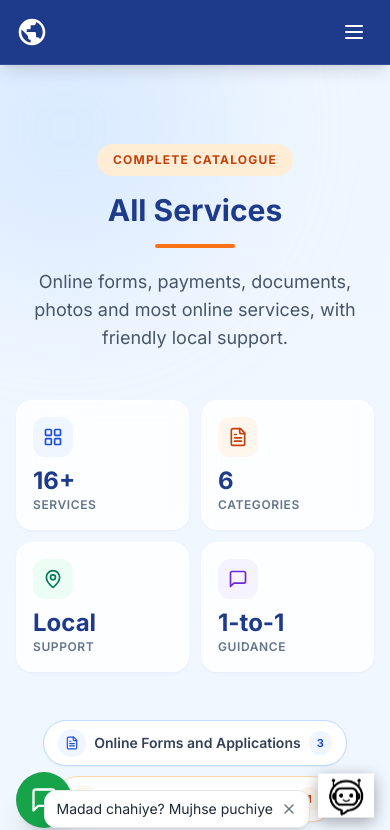
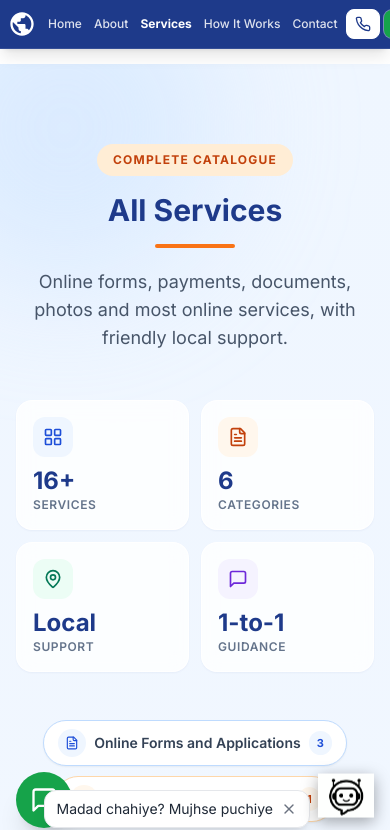
Before and after one commit to jyotiyadav812-yadav/bhanpura-csc-website, a React (Vite) app in the folder frontend/: page /services in a window 390 px wide. Shown: the top 830 px of the page. Built offline with nearby package versions, Linux system fonts and the light colour scheme.

Commit message:
frontend: full-width navbar visible on all screen sizes

```diff
--- a/frontend/src/components/Navbar.tsx
+++ b/frontend/src/components/Navbar.tsx
@@ -40,21 +40,22 @@ export function Navbar() {
         className="fixed top-0 left-0 right-0 z-50 bg-blue-900 shadow-lg border-b border-white/10"
         role="banner"
       >
-      <nav className="max-w-7xl mx-auto px-4 sm:px-6 lg:px-8" aria-label="Main navigation">
-        <div className="flex items-center justify-between h-16 lg:h-20">
+        <nav className="w-full px-2 sm:px-4 md:px-6 lg:px-8" aria-label="Main navigation">
+          <div className="flex items-center justify-between h-12 sm:h-14 md:h-16 lg:h-20 gap-2">
             <Link
               to="/"
               onClick={handleNavClick('/')}
-            className="flex items-center gap-2 text-white font-bold text-xl lg:text-2xl focus:outline-none focus:ring-2 focus:ring-white focus:ring-offset-2 focus:ring-offset-blue-900 rounded-md"
+              className="flex items-center gap-1.5 sm:gap-2 text-white font-bold text-base sm:text-lg md:text-xl lg:text-2xl focus:outline-none focus:ring-2 focus:ring-white focus:ring-offset-2 focus:ring-offset-blue-900 rounded-md flex-shrink-0"
               aria-label={`${businessConfig.name} - Home`}
             >
-            <svg className="w-8 h-8 text-white" fill="currentColor" viewBox="0 0 24 24" aria-hidden="true">
+              <svg className="w-7 h-7 text-white" fill="currentColor" viewBox="0 0 24 24" aria-hidden="true">
                 <path d="M12 2C6.48 2 2 6.48 2 12s4.48 10 10 10 10-4.48 10-10S17.52 2 12 2zm-1 17.93c-3.95-.49-7-3.85-7-7.93 0-.62.08-1.21.21-1.79L9 15v1c0 1.1.9 2 2 2v1.93zm6.9-2.54c-.26-.81-1-1.39-1.9-1.39h-1v-3c0-.55-.45-1-1-1H8v-2h2c.55 0 1-.45 1-1V7h2c1.1 0 2-.9 2-2v-.41c2.93 1.19 5 4.06 5 7.41 0 2.08-.8 3.97-2.1 5.39z"/>
               </svg>
-            <span className="hidden sm:block">{businessConfig.name}</span>
+              <span className="hidden xs:inline sm:hidden md:inline">{businessConfig.name}</span>
             </Link>
 
-          <div className="hidden lg:flex lg:items-center lg:gap-8">
+          <div className="flex flex-1 items-center justify-between gap-1 sm:gap-2">
+            <div className="flex items-center gap-1 sm:gap-2 md:gap-4 lg:gap-6 overflow-x-auto no-scrollbar">
               {navItems.map(item => (
                 <NavLink
                   key={item.href}
@@ -62,7 +63,7 @@ export function Navbar() {
                   onClick={handleNavClick(item.href)}
                   className={({ isActive }) =>
                     cn(
-                    'text-sm font-medium transition-colors duration-200 relative after:content-[\"\"] after:absolute after:left-0 after:-bottom-1 after:h-0.5 after:bg-orange-500 after:transition-all after:duration-300',
+                      'whitespace-nowrap text-xs sm:text-sm font-medium transition-colors duration-200 relative after:content-[\"\"] after:absolute after:left-0 after:-bottom-1 after:h-0.5 after:bg-orange-500 after:transition-all after:duration-300 py-1 px-1',
                       isActive
                         ? 'text-white font-bold after:w-full'
                         : 'text-white/85 hover:text-white after:w-0 hover:after:w-full'
@@ -75,89 +76,30 @@ export function Navbar() {
               ))}
             </div>
 
-          <div className="hidden lg:flex lg:items-center lg:gap-3">
+            <div className="flex items-center gap-1 sm:gap-2">
               <a
                 href={phoneUrl}
-              className="inline-flex items-center gap-2 px-4 py-2 text-sm font-medium text-blue-900 bg-white border border-white rounded-lg hover:bg-blue-50 transition-colors focus:outline-none focus:ring-2 focus:ring-white focus:ring-offset-2 focus:ring-offset-blue-900"
+                className="inline-flex sm:inline-flex items-center gap-1 sm:gap-2 px-2 sm:px-3 py-1.5 sm:py-2 text-xs sm:text-sm font-medium text-blue-900 bg-white border border-white rounded-lg hover:bg-blue-50 transition-colors focus:outline-none focus:ring-2 focus:ring-white focus:ring-offset-2 focus:ring-offset-blue-900"
                 aria-label="Call us"
               >
                 <Phone className="w-4 h-4 text-blue-900" aria-hidden="true" />
-              <span>{businessConfig.contact.phone}</span>
+                <span className="hidden sm:inline">{businessConfig.contact.phone}</span>
               </a>
               <a
                 href={whatsappUrl}
                 target="_blank"
                 rel="noopener noreferrer"
-              className="inline-flex items-center gap-2 px-4 py-2 text-sm font-semibold text-white bg-green-600 rounded-lg ring-1 ring-white/40 hover:bg-green-700 transition-colors focus:outline-none focus:ring-2 focus:ring-white focus:ring-offset-2 focus:ring-offset-blue-900"
+                className="inline-flex sm:inline-flex items-center gap-1 sm:gap-2 px-2 sm:px-3 py-1.5 sm:py-2 text-xs sm:text-sm font-semibold text-white bg-green-600 rounded-lg ring-1 ring-white/40 hover:bg-green-700 transition-colors focus:outline-none focus:ring-2 focus:ring-white focus:ring-offset-2 focus:ring-offset-blue-900"
                 aria-label="Contact us on WhatsApp"
               >
                 <FaWhatsapp className="w-4 h-4" aria-hidden="true" />
-              <span>WhatsApp</span>
-            </a>
-          </div>
-
-          <button
-            type="button"
-            className="lg:hidden inline-flex items-center justify-center p-2 rounded-lg text-white hover:bg-white/10 focus:outline-none focus:ring-2 focus:ring-white focus:ring-offset-2 focus:ring-offset-blue-900"
-            onClick={toggle}
-            aria-expanded={isOpen}
-            aria-controls="mobile-menu"
-            aria-label={isOpen ? 'Close menu' : 'Open menu'}
-          >
-            {isOpen ? <X className="w-6 h-6" aria-hidden="true" /> : <Menu className="w-6 h-6" aria-hidden="true" />}
-          </button>
-        </div>
-
-        <div
-          id="mobile-menu"
-          className={cn(
-            'lg:hidden overflow-hidden transition-all duration-300 ease-in-out',
-            isOpen ? 'max-h-[28rem] opacity-100' : 'max-h-0 opacity-0'
-          )}
-          role="navigation"
-          aria-label="Mobile navigation"
-        >
-          <div className="py-4 space-y-2 border-t border-white/10 bg-blue-900">
-            {navItems.map(item => (
-              <NavLink
-                key={item.href}
-                to={item.href}
-                onClick={handleNavClick(item.href)}
-                className={({ isActive }) =>
-                  cn(
-                    'block px-3 py-2.5 rounded-lg text-base font-medium transition-colors border-b-2 border-transparent',
-                    isActive
-                      ? 'bg-white/10 text-white font-bold border-orange-500'
-                      : 'text-white/85 hover:bg-white/5 hover:text-white'
-                  )
-                }
-                end={item.href === '/'}
-              >
-                {item.label}
-              </NavLink>
-            ))}
-            <div className="pt-4 border-t border-white/10 flex flex-col gap-3">
-              <a
-                href={phoneUrl}
-                className="inline-flex items-center justify-center gap-2 px-4 py-3 text-base font-medium text-blue-900 bg-white rounded-lg hover:bg-blue-50 transition-colors focus:outline-none focus:ring-2 focus:ring-white focus:ring-offset-2 focus:ring-offset-blue-900"
-                aria-label="Call us"
-              >
-                <Phone className="w-5 h-5 text-blue-900" aria-hidden="true" />
-                <span>Call: {businessConfig.contact.phone}</span>
-              </a>
-              <a
-                href={whatsappUrl}
-                target="_blank"
-                rel="noopener noreferrer"
-                className="inline-flex items-center justify-center gap-2 px-4 py-3 text-base font-semibold text-white bg-green-600 rounded-lg ring-1 ring-white/40 hover:bg-green-700 transition-colors focus:outline-none focus:ring-2 focus:ring-white focus:ring-offset-2 focus:ring-offset-blue-900"
-                aria-label="Contact us on WhatsApp"
-              >
-                <FaWhatsapp className="w-5 h-5" aria-hidden="true" />
-                <span>Chat on WhatsApp</span>
+                <span className="hidden sm:inline">WhatsApp</span>
               </a>
             </div>
           </div>
         </div>
+
+
       </nav>
     </header>
   );
--- a/frontend/src/index.css
+++ b/frontend/src/index.css
@@ -244,6 +244,8 @@ html, body { overflow-x: hidden; }
 .svc-card .svc-arrow { margin-left:auto; flex-shrink:0; display:flex; align-items:center; justify-content:center; width:32px; height:32px; border-radius:50%; color:var(--c-accent); background:var(--c-bg); transition:all .3s ease; }
 .svc-card:hover .svc-arrow { color:#fff; background:var(--c-accent); transform:translateX(4px); }
 
+.no-scrollbar::-webkit-scrollbar { display: none; }
+.no-scrollbar { -ms-overflow-style: none; scrollbar-width: none; }
 @media (prefers-reduced-motion: reduce) {
   html { scroll-behavior: auto; }
   *, *::before, *::after {
```
Lines whose indentation alone changed are shown as unchanged.
